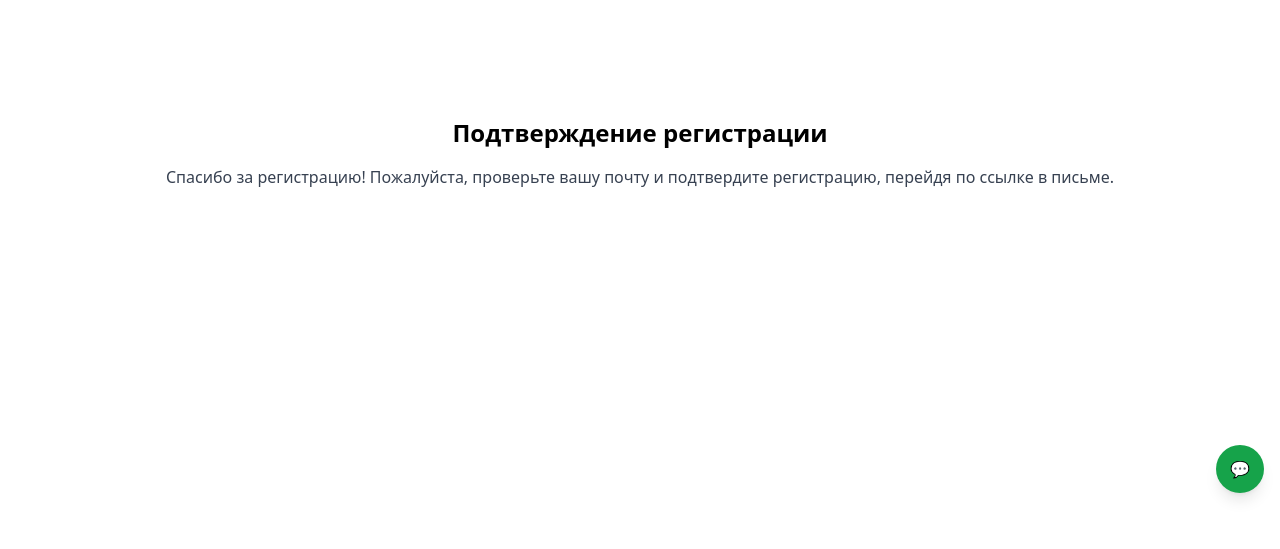
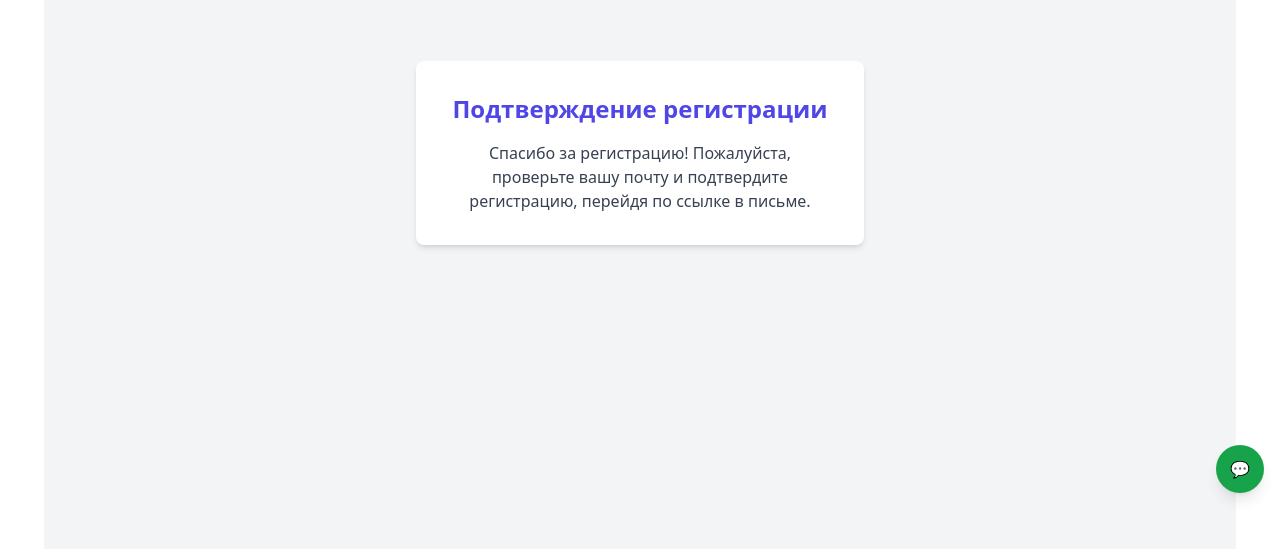
Before and after one commit to isstep/vue-EasySelect, a Vue app: page /Confirmation in a window 1280 px wide. Shown: the part 291-840 px from the top of the page. Built offline with nearby package versions, Linux system fonts and the light colour scheme.

Commit message:
fix: delete scroll in confrimationpage

```diff
--- a/src/pages/ConfirmationPage.vue
+++ b/src/pages/ConfirmationPage.vue
@@ -1,9 +1,23 @@
-
 <template>
-    <div class="flex flex-col items-center justify-center h-screen">
-      <h2 class="text-2xl font-semibold mb-4">Подтверждение регистрации</h2>
-      <p class="text-gray-700 text-center">
-        Спасибо за регистрацию! Пожалуйста, проверьте вашу почту и подтвердите регистрацию, перейдя по ссылке в письме.
+  <div class="flex flex-col items-center justify-center h-screen bg-gray-100">
+    <div class="bg-white shadow-md rounded-lg p-8 max-w-md w-full text-center">
+      <h2 class="text-2xl font-semibold mb-4 text-indigo-600">Подтверждение регистрации</h2>
+      <p class="text-gray-700">
+        Спасибо за регистрацию! Пожалуйста, проверьте вашу почту и подтвердите регистрацию,
+        перейдя по ссылке в письме.
       </p>
     </div>
-  </template>
+  </div>
+</template>
+
+<script setup>
+import { onMounted, onBeforeUnmount } from 'vue';
+
+onMounted(() => {
+  document.body.style.overflow = 'hidden';
+});
+
+onBeforeUnmount(() => {
+  document.body.style.overflow = '';
+});
+</script>
```
